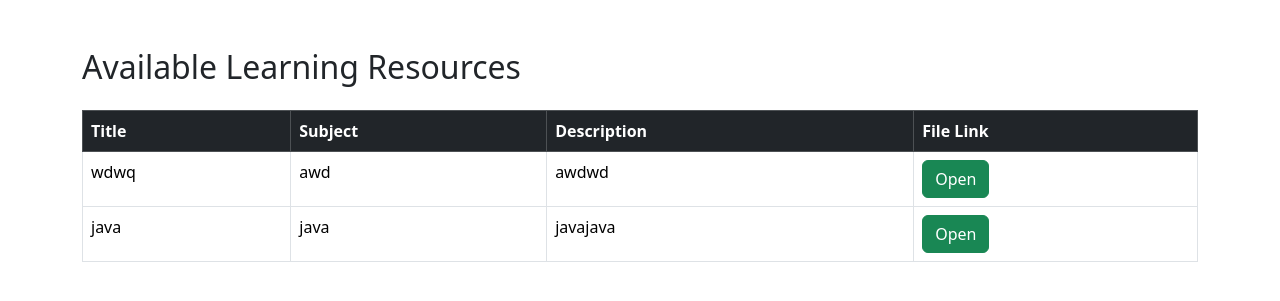
After one commit to AakashLimbbu/freelearn, a Django app: page /resources/ in a window 1280 px wide. The commit adds this page. Shown: the top 301 px of the page. Run offline with Django 5.2, Linux system fonts and the light colour scheme; data comes from the database, SQL or seed files in the repository; both versions use the stored data as it was after the commit.

Commit message:
Added student resource library

```diff
--- /dev/null
+++ b/learning/templates/learning/resources.html
@@ -0,0 +1,55 @@
+<!DOCTYPE html>
+<html>
+<head>
+    <title>Resources Library</title>
+    <link href="https://cdn.jsdelivr.net/npm/bootstrap@5.3.3/dist/css/bootstrap.min.css" rel="stylesheet">
+</head>
+<body>
+
+<div class="container mt-5">
+
+    <h2>Available Learning Resources</h2>
+
+    <table class="table table-bordered mt-4">
+
+        <thead class="table-dark">
+            <tr>
+                <th>Title</th>
+                <th>Subject</th>
+                <th>Description</th>
+                <th>File Link</th>
+            </tr>
+        </thead>
+
+        <tbody>
+
+        {% for resource in resources %}
+
+        <tr>
+
+            <td>{{ resource.title }}</td>
+
+            <td>{{ resource.subject }}</td>
+
+            <td>{{ resource.description }}</td>
+
+            <td>
+                <a href="{{ resource.file_link }}"
+                   target="_blank"
+                   class="btn btn-success">
+                    Open
+                </a>
+            </td>
+
+        </tr>
+
+        {% endfor %}
+
+        </tbody>
+
+    </table>
+
+</div>
+
+</body>
+</html>
--- a/learning/urls.py
+++ b/learning/urls.py
@@ -17,5 +17,11 @@ urlpatterns = [
     views.upload_resource,
     name='upload-resource'
 ),
+    path(
+    'resources/',
+    views.resources,
+    name='resources'
+),
+
 
 ]
--- a/learning/views.py
+++ b/learning/views.py
@@ -126,4 +126,17 @@ def my_resources(request):
             'resources': resources
         }
     )
+def resources(request):
+
+    resources = Resource.objects.filter(
+        status='approved'
+    )
+
+    return render(
+        request,
+        'learning/resources.html',
+        {
+            'resources': resources
+        }
+    )
 from .models import User, Resource
```
Also changed, not shown: learning/templates/learning/dashboard.html (+7 -0 lines), db.sqlite3, learning/templates/learning/recources.html (deleted).
